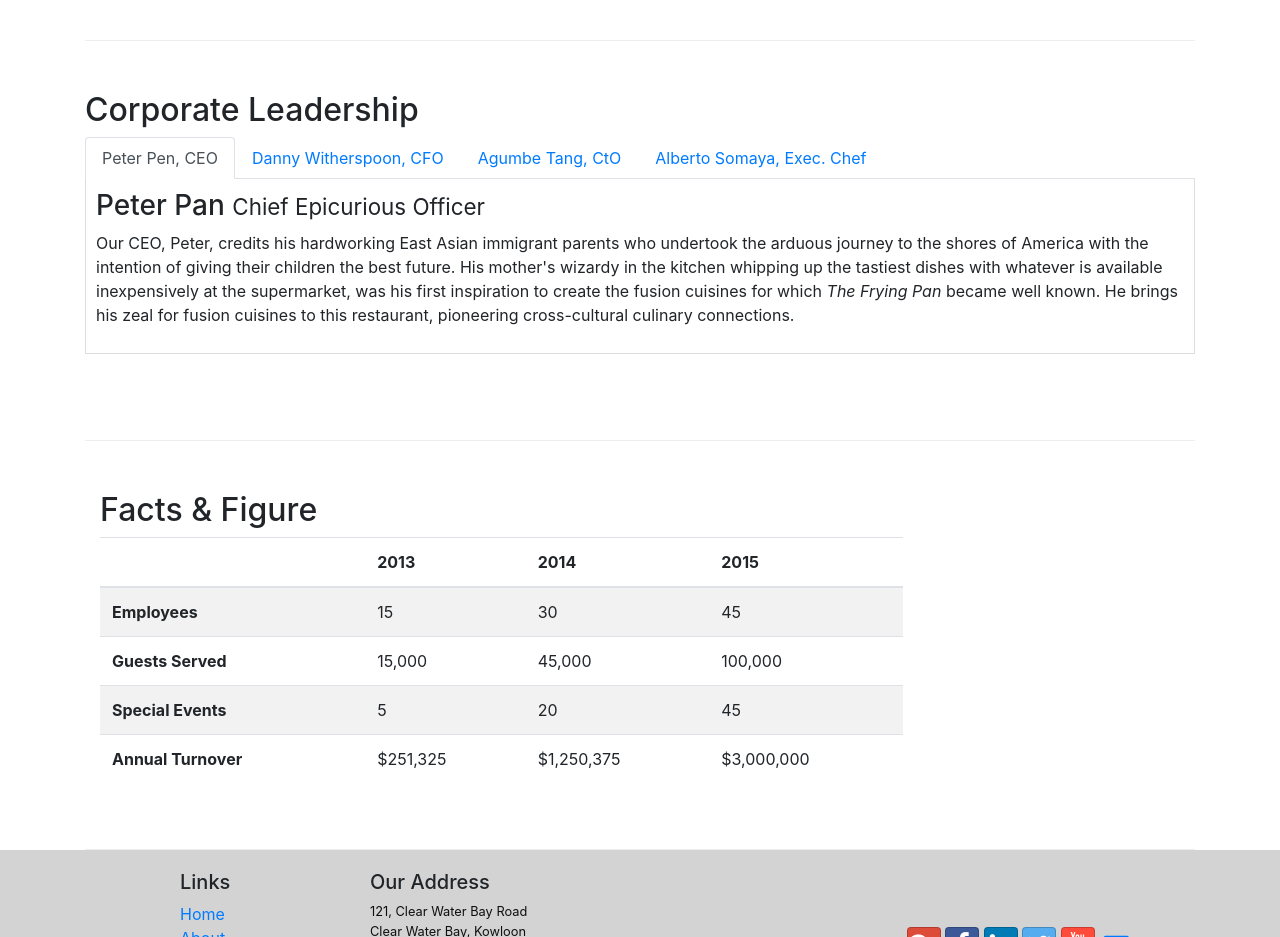
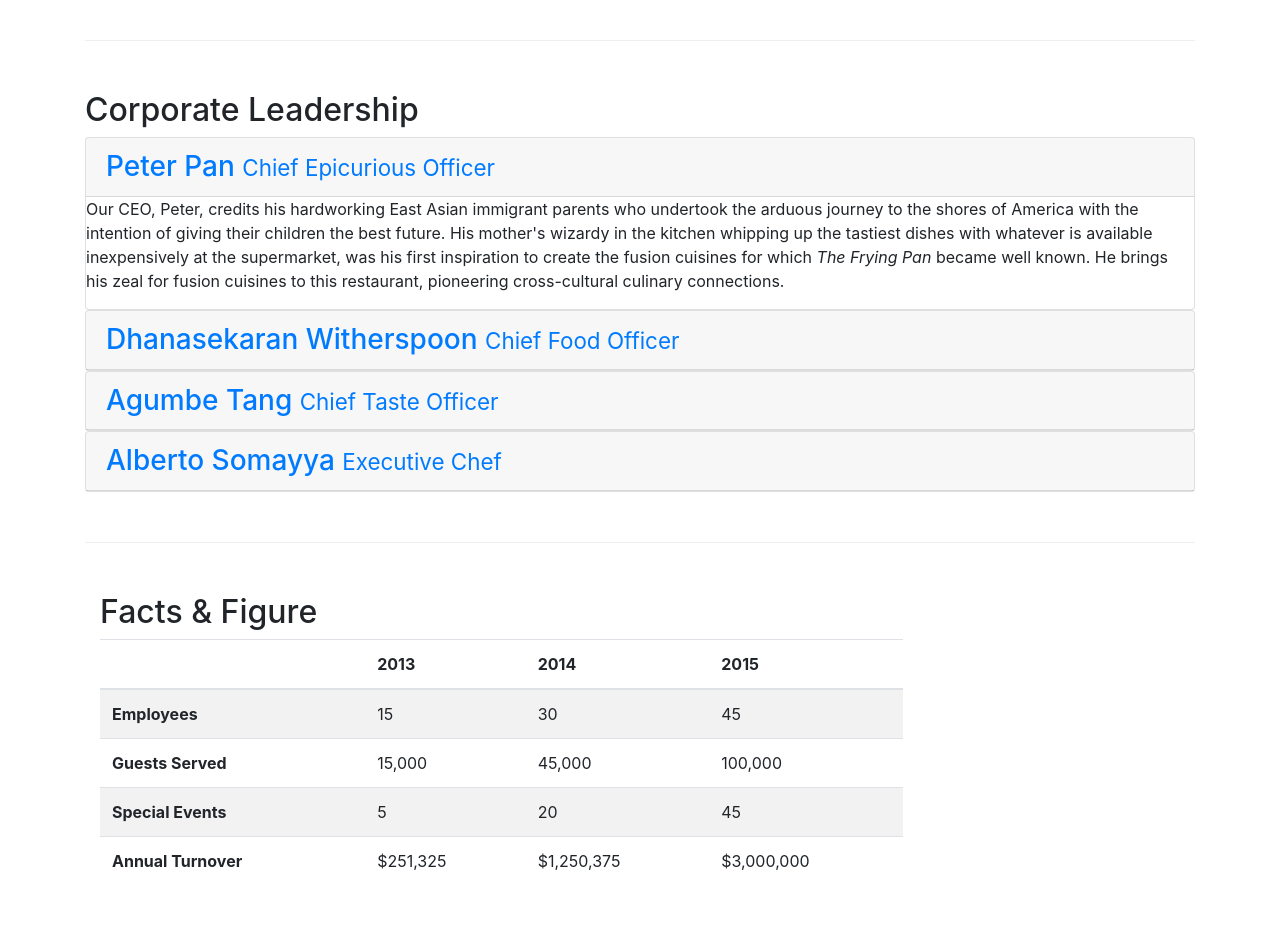
Before and after one commit to Aviralpandeycse/restaurant-site, a website: page aboutus.html in a window 1280 px wide. Shown: the part 880-1817 px from the top of the page. Drawn offline with nearby package versions, Linux system fonts and the light colour scheme.

Commit message:
accordion.

```diff
--- a/aboutus.html
+++ b/aboutus.html
@@ -98,36 +98,59 @@
         <div class="row row-content">
             <div class="col-xs-12">
                 <h2>Corporate Leadership</h2>
-                <ul class="nav nav-tabs">
-                    <li class="nav-item">
-                        <a class="nav-link active" href="#peter" role="tab" data-toggle="tab" >Peter Pen, CEO</a>
-                    </li>
-                    <li class="nav-item">
-                        <a class="nav-link" href="#danny" role="tab" data-toggle="tab" >Danny Witherspoon, CFO</a>
-                    </li>
-                    <li class="nav-item">
-                        <a class="nav-link" href="#agumbe" role="tab" data-toggle="tab" >Agumbe Tang, CtO</a>
-                    </li>
-                    <li class="nav-item">
-                        <a class="nav-link" href="#alberto" role="tab" data-toggle="tab" >Alberto Somaya, Exec. Chef</a>
-                    </li>
-                </ul>
-                <div class="tab-content">
-                    <div role="tabpanel" class="tab-pane fade show active" id="peter">
-                        <h3>Peter Pan <small>Chief Epicurious Officer</small></h3>
-                        <p class="hidden-xs-down">Our CEO, Peter, credits his hardworking East Asian immigrant parents who undertook the arduous journey to the shores of America with the intention of giving their children the best future. His mother's wizardy in the kitchen whipping up the tastiest dishes with whatever is available inexpensively at the supermarket, was his first inspiration to create the fusion cuisines for which <em>The Frying Pan</em> became well known. He brings his zeal for fusion cuisines to this restaurant, pioneering cross-cultural culinary connections.</p>
+                <div id="accordion" role="tablist">
+                    <div class="card">
+                        <div class="card-header" role="tab" id="peterhead">
+                            <h3 class="mb-0">
+                                <a data-toggle="collapse" data-parent="#accordion" href="#peter">
+                                Peter Pan <small>Chief Epicurious Officer</small>
+                                </a>
+                            </h3>
+                        </div>
+                        <div role="tabpanel" class="collapse show" id="peter">
+                            <div class="card-block">
+                                <p class="hidden-xs-down">Our CEO, Peter, credits his hardworking East Asian immigrant parents who undertook the arduous journey to the shores of America with the intention of giving their children the best future. His mother's wizardy in the kitchen whipping up the tastiest dishes with whatever is available inexpensively at the supermarket, was his first inspiration to create the fusion cuisines for which <em>The Frying Pan</em> became well known. He brings his zeal for fusion cuisines to this restaurant, pioneering cross-cultural culinary connections.</p>
+                            </div>
+                        </div>
                     </div>
-                    <div role="tabpanel" class="tab-pane fade" id="danny">
-                        <h3>Dhanasekaran Witherspoon <small>Chief Food Officer</small></h3>
-                        <p class="hidden-xs-down">Our CFO, Danny, as he is affectionately referred to by his colleagues, comes from a long established family tradition in farming and produce. His experiences growing up on a farm in the Australian outback gave him great appreciation for varieties of food sources. As he puts it in his own words, <em>Everything that runs, wins, and everything that stays, pays!</em></p>
+                    <div class="card">
+                        <div class="card-header" role="tab" id="dannyhead">
+                            <h3 class="mb-0">
+                                <a class="collapsed" data-toggle="collapse" data-parent="#accordion" href="#danny">
+                                Dhanasekaran Witherspoon <small>Chief Food Officer</small></a>
+                            </h3>
+                        </div>
+                        <div role="tabpanel" class="collapse" id="danny">
+                            <div class="card-block">
+                                <p class="hidden-xs-down">Our CFO, Danny, as he is affectionately referred to by his colleagues, comes from a long established family tradition in farming and produce. His experiences growing up on a farm in the Australian outback gave him great appreciation for varieties of food sources. As he puts it in his own words, <em>Everything that runs, wins, and everything that stays, pays!</em></p>
+                            </div>
+                        </div>
                     </div>
-                    <div role="tabpanel" class="tab-pane fade" id="agumbe">
-                        <h3>Agumbe Tang <small>Chief Taste Officer</small></h3>
-                        <p class="hidden-xs-down">Blessed with the most discerning gustatory sense, Agumbe, our CTO, personally ensures that every dish that we serve meets his exacting tastes. Our chefs dread the tongue lashing that ensues if their dish does not meet his exacting standards. He lives by his motto, <em>You click only if you survive my lick.</em></p>
+                    <div class="card">
+                        <div class="card-header" role="tab" id="agumbehead">
+                            <h3 class="mb-0">
+                                <a class="collapsed" data-toggle="collapse" data-parent="#accordion" href="#agumbe">
+                                Agumbe Tang <small>Chief Taste Officer</small></a>
+                            </h3>
+                        </div>
+                        <div role="tabpanel" class="collapse" id="agumbe">
+                            <div class="card-block">
+                                <p class="hidden-xs-down">Blessed with the most discerning gustatory sense, Agumbe, our CTO, personally ensures that every dish that we serve meets his exacting tastes. Our chefs dread the tongue lashing that ensues if their dish does not meet his exacting standards. He lives by his motto, <em>You click only if you survive my lick.</em></p>
+                            </div>
+                        </div>
                     </div>
-                    <div role="tabpanel" class="tab-pane fade" id="alberto">
-                        <h3>Alberto Somayya <small>Executive Chef</small></h3>
-                        <p class="hidden-xs-down">Award winning three-star Michelin chef with wide International experience having worked closely with whos-who in the culinary world, he specializes in creating mouthwatering Indo-Italian fusion experiences. He says, <em>Put together the cuisines from the two craziest cultures, and you get a winning hit! Amma Mia!</em></p>
+                    <div class="card">
+                        <div class="card-header" role="tab" id="albertohead">
+                            <h3 class="mb-0">
+                                <a class="collapsed" data-toggle="collapse" data-parent="#accordion" href="#alberto">
+                                Alberto Somayya <small>Executive Chef</small></a>
+                            </h3>
+                        </div>
+                        <div role="tabpanel" class="collapse" id="alberto">
+                            <div class="card-block">
+                                <p class="hidden-xs-down">Award winning three-star Michelin chef with wide International experience having worked closely with whos-who in the culinary world, he specializes in creating mouthwatering Indo-Italian fusion experiences. He says, <em>Put together the cuisines from the two craziest cultures, and you get a winning hit! Amma Mia!</em></p>
+                            </div>
+                        </div>
                     </div>
                 </div>
             </div>
```
